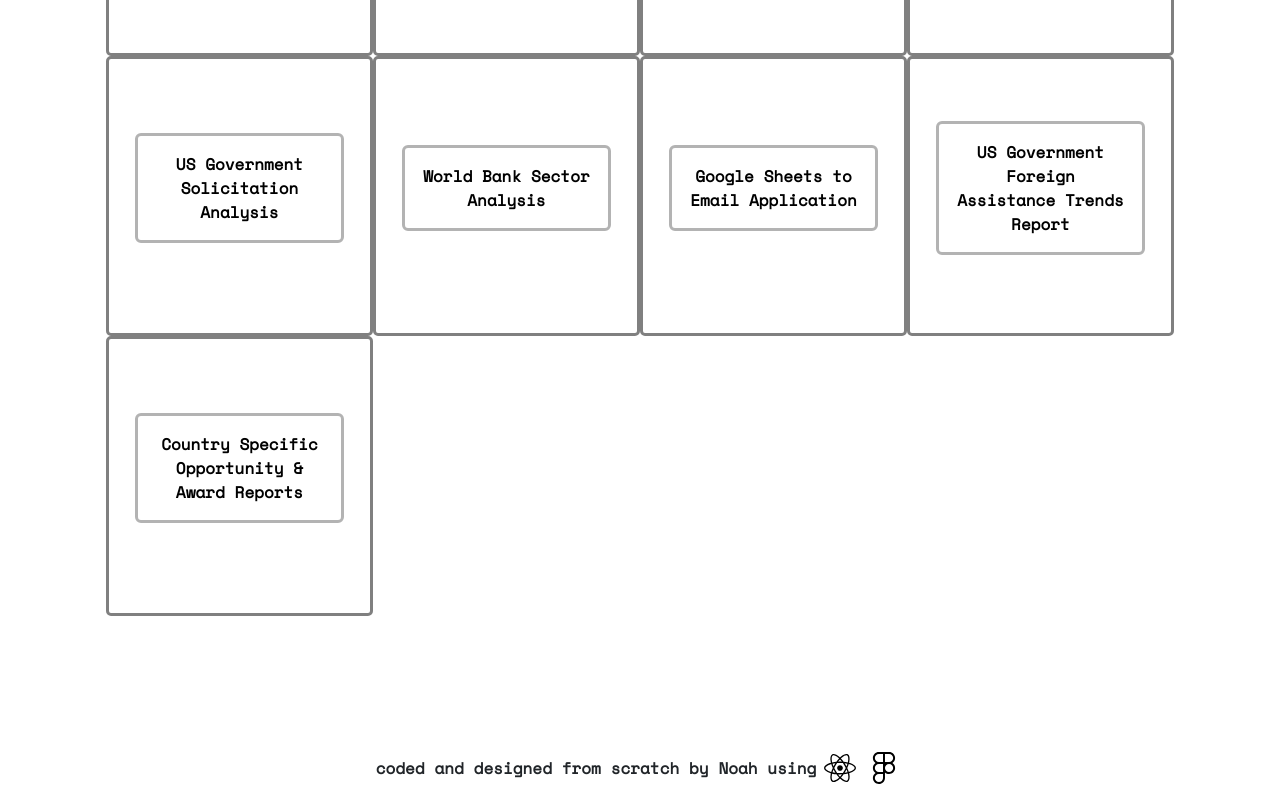
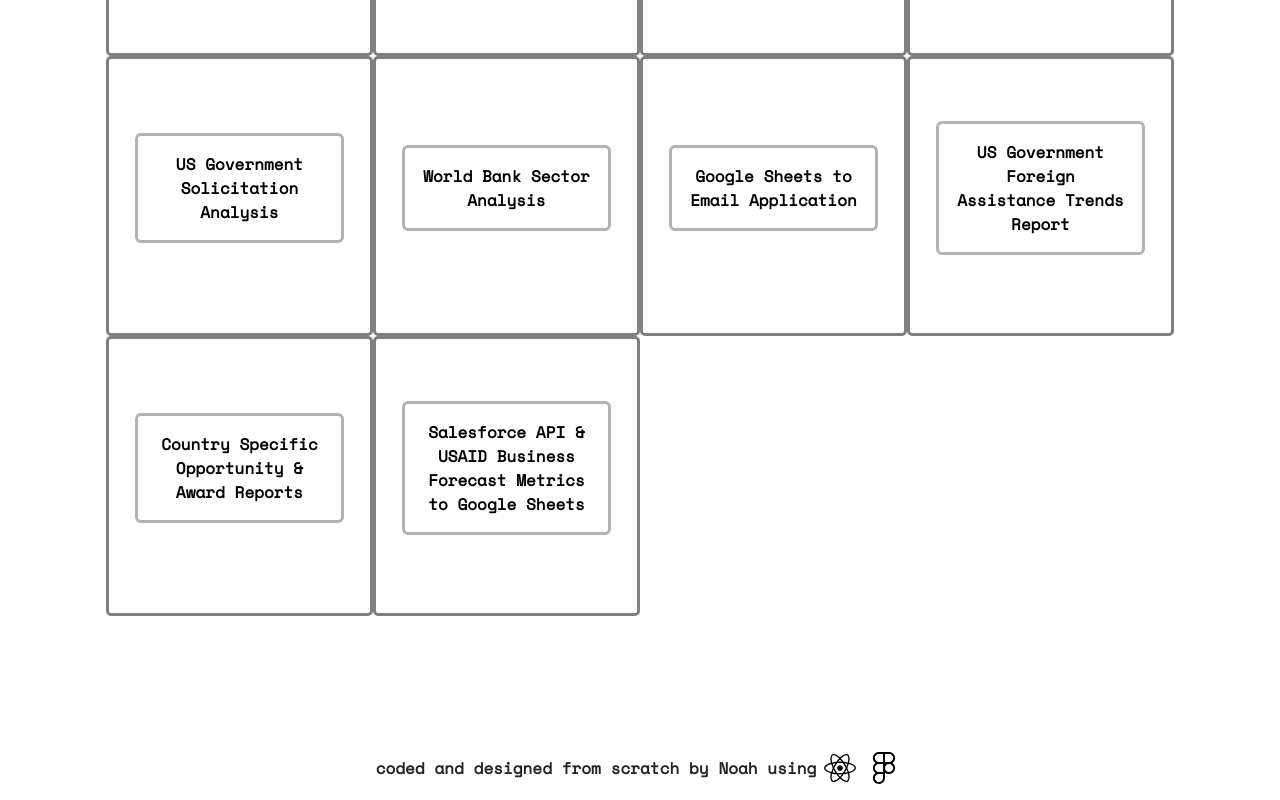
Before and after one commit to nzh2534/portfolio, a React (Create React App) app: page /#/ in a window 1280 px wide. Shown: the part 1752-2552 px from the top of the page. Built offline with nearby package versions, Linux system fonts and the light colour scheme.

Commit message:
new project

```diff
--- a/src/components/Navbar.js
+++ b/src/components/Navbar.js
@@ -3,6 +3,8 @@
 import Nav from 'react-bootstrap/Nav';
 import Navbar from 'react-bootstrap/Navbar';
 import Image from 'react-bootstrap/Image';
+
+
 
 import { faGithub, faLinkedin, faMedium } from "@fortawesome/free-brands-svg-icons";
 import { FontAwesomeIcon } from "@fortawesome/react-fontawesome";
--- a/src/projects.json
+++ b/src/projects.json
@@ -161,6 +161,12 @@
             "brief": "Custom HTML/CSS/JS reports pulling data with Python",
             "symbol": "github",
             "link": "https://github.com/nzh2534/country_reports"
+        },
+        {
+            "name": "Salesforce API & USAID Business Forecast Metrics to Google Sheets",
+            "brief": "Pull data from Salesforce API and USAID Business Forecast, wrangled using OOP, and posted to Google Sheets",
+            "symbol": "github",
+            "link": "https://github.com/nzh2534/sfbusinessreview"
         }
 
     ]
```
Also changed, not shown: 7 other files (tests, documents, lock files or other folders).
